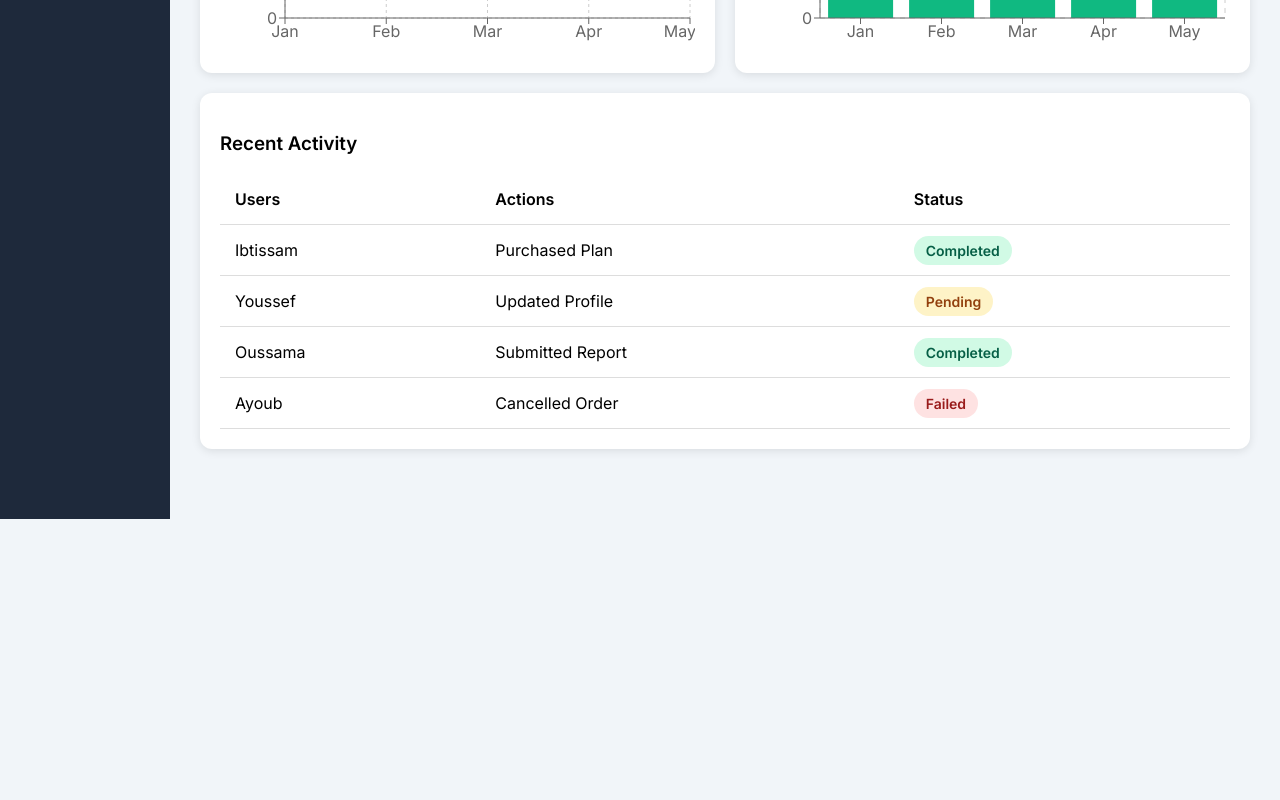
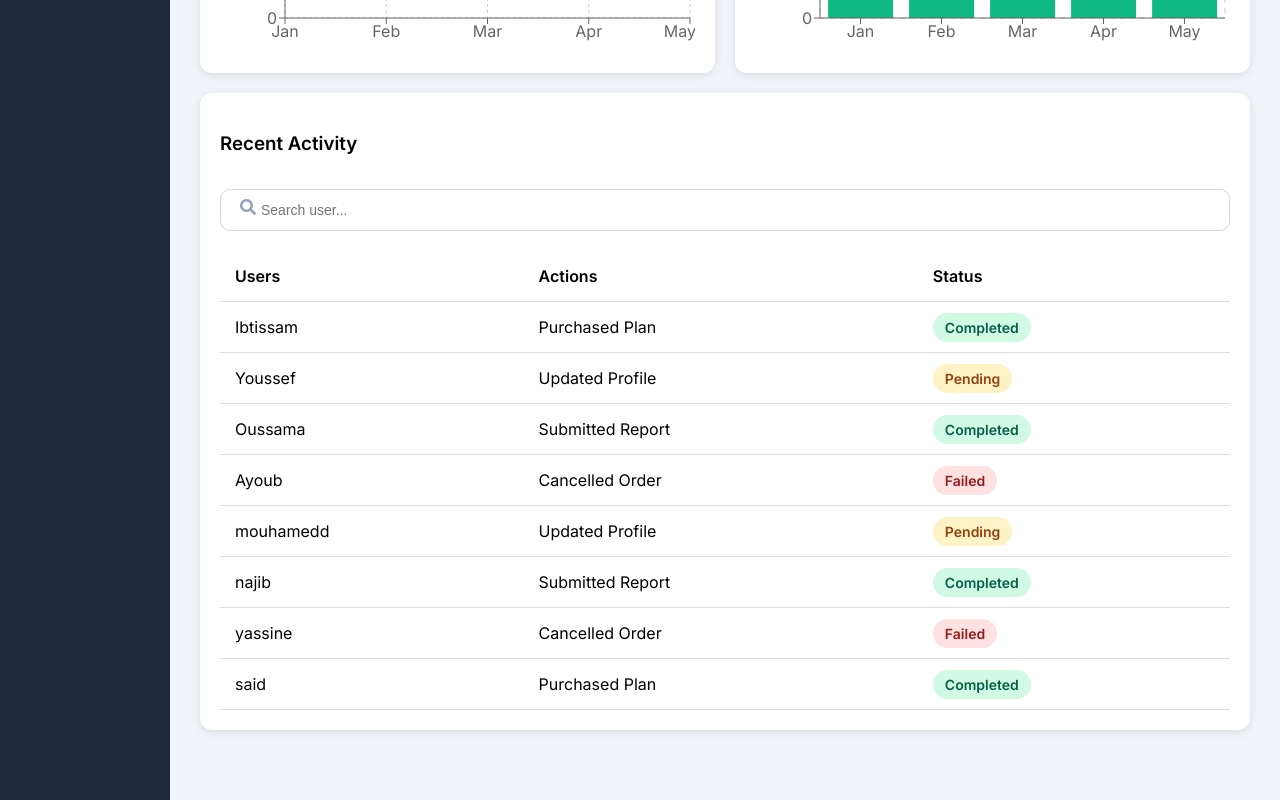
Before and after one commit to JAMILA-AIT-HAMOU/Dashboard-Page, a React (Vite) app: page / in a window 1280 px wide. Shown: the part 616-1416 px from the top of the page. Before the commit the page ends 1135 px from the top, so only its background shows below. Built offline with nearby package versions, Linux system fonts and the light colour scheme.

Commit message:
Add searchable activiy table and input styling

```diff
--- a/src/components/RecentActivity.jsx
+++ b/src/components/RecentActivity.jsx
@@ -1,10 +1,25 @@
 import activites from "../data/ActivitesData"
+import { useState } from "react"
+import { FaSearch } from "react-icons/fa"
 
 
 function RecentActivity(){
+
+  const [searchTerm, setSearchTerm]= useState("")
+  const filteredActivities =activites.filter(activity=>(
+    activity.user.toLowerCase().includes(searchTerm.toLowerCase())
+  ))
   return(
     <div className="activity-container">
       <h3>Recent Activity</h3>
+      <div className="search-container">
+        <FaSearch className="search-icon" />
+        <input
+        type="text"
+        placeholder="Search user..."
+        value={searchTerm}
+        onChange={(e)=>setSearchTerm(e.target.value)} />
+      </div>
       <table className="activity-table">
         <thead>
           <th>Users</th>
@@ -12,7 +27,7 @@ function RecentActivity(){
           <th>Status</th>
         </thead>
         <tbody>
-          {activites.map((activity)=>(
+          {filteredActivities.map((activity)=>(
             <tr key={activity.id}>
               <td>{activity.user}</td>
               <td>{activity.action}</td>
--- a/src/data/ActivitesData.js
+++ b/src/data/ActivitesData.js
@@ -23,6 +23,30 @@
     action: "Cancelled Order",
     status: "Failed"
   },
+  {
+    id: 5,
+    user: "mouhamedd",
+    action: "Updated Profile",
+    status: "Pending"
+  },
+  {
+    id: 6,
+    user: "najib",
+    action: "Submitted Report",
+    status: "Completed"
+  },
+  {
+    id: 7,
+    user: "yassine",
+    action: "Cancelled Order",
+    status: "Failed"
+  },
+  {
+    id: 8,
+    user: "said",
+    action: "Purchased Plan",
+    status: "Completed"
+  },
 ]
 
 export default activites;
--- a/src/index.css
+++ b/src/index.css
@@ -186,6 +186,31 @@ body{
   background-color: #1e293b;
   color: white;
 }
+.activity-container .search-container{
+  position: relative;
+}
+.activity-container .search-container .search-icon{
+  position: absolute;
+  margin-left: 20px;
+  top: 43%;
+  transform: translateY(-50%);
+  color: #94a3b8;
+}
+.activity-container input{
+  width: 100%;
+  padding: 12px 40px;
+  margin: 15px 0 20px;
+  border-radius: 10px;
+  border: 1px solid #d1d5db;
+  box-sizing: border-box;
+  font-size: 14px;
+  outline: none;
+  transition: all 0.3s ease;
+}
+.activity-container input:focus{
+  border-color: #10b981;
+  box-shadow: 0 0 0 3px rgba(59, 246, 156, 0.2);
+}
 .activity-table{
   width: 100%;
   border-collapse: collapse;
```
